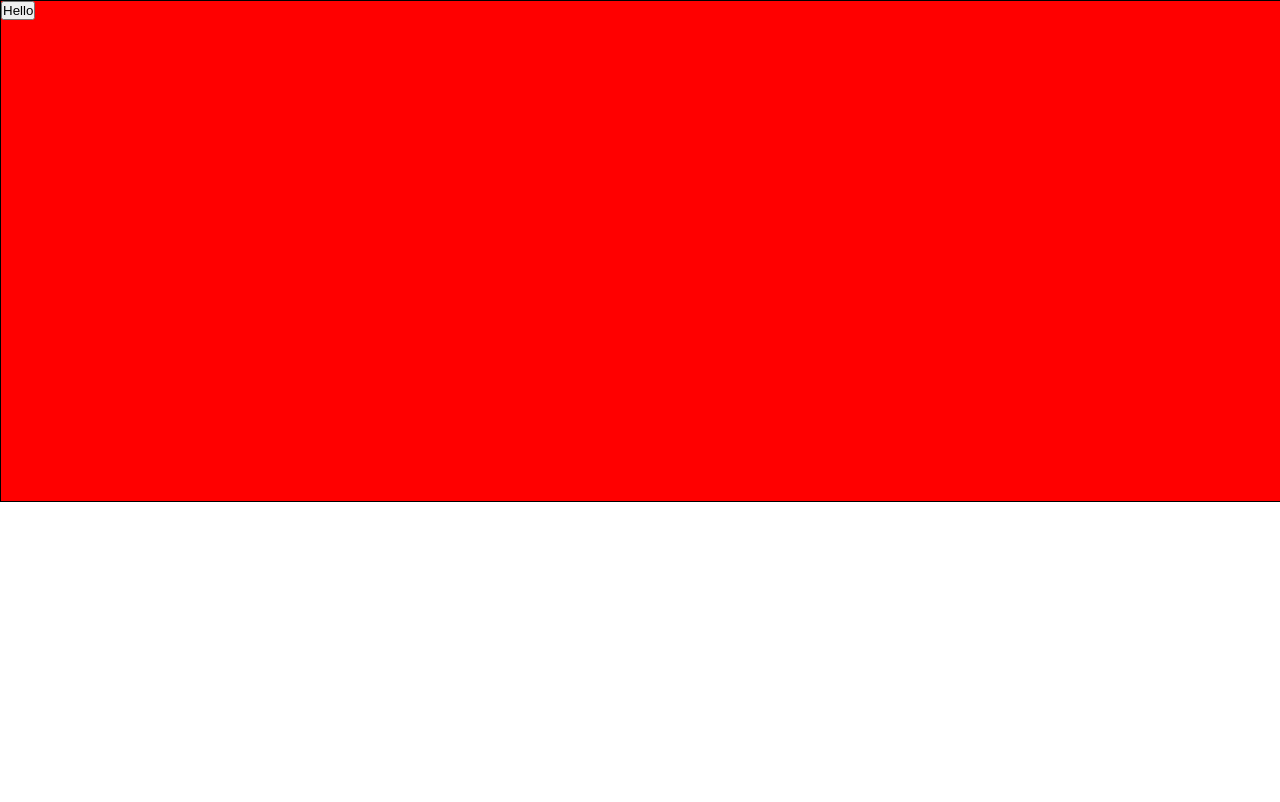
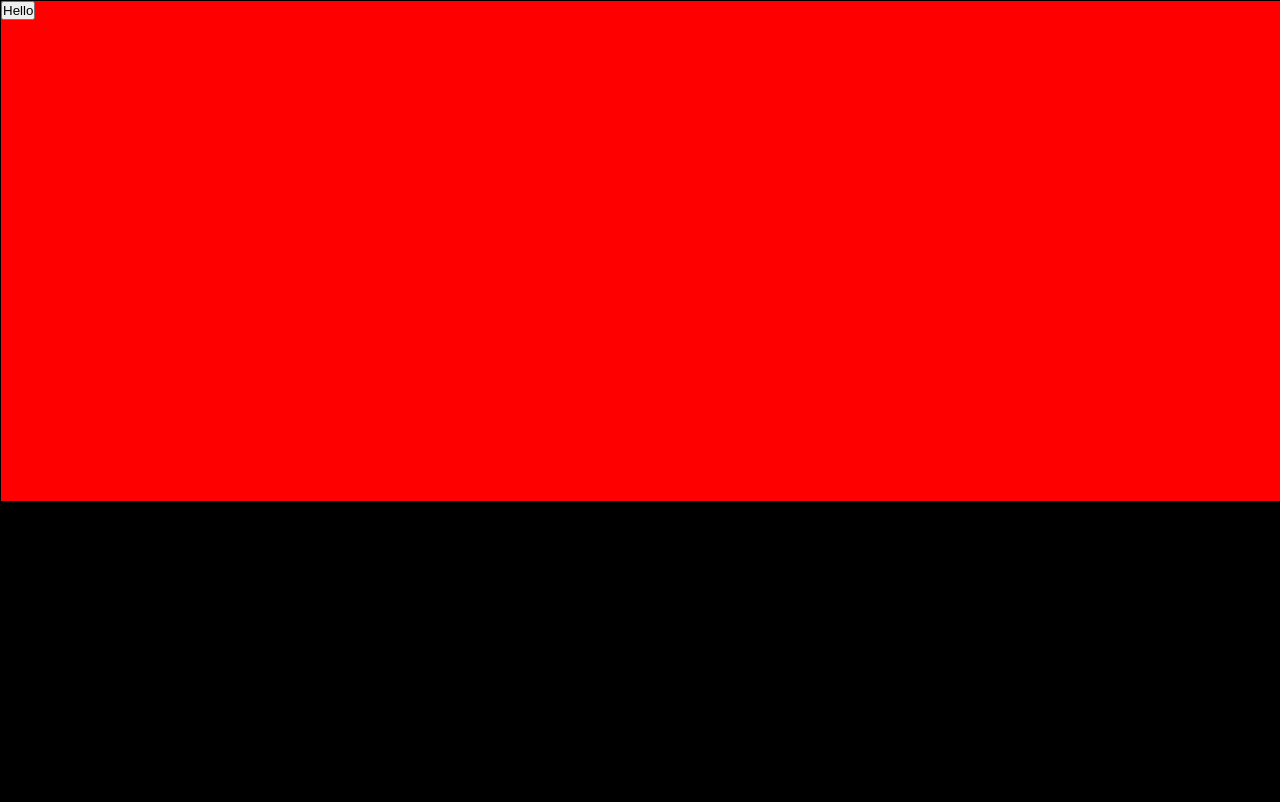
Before and after one commit to Azizbekolimjonov/My_project, a plain HTML site: page index.html in a window 1280 px wide. Drawn offline with Linux system fonts and the light colour scheme.

Commit message:
Update index.html

```diff
--- a/index.html
+++ b/index.html
@@ -11,11 +11,20 @@
       width: 100%;
       height: 500px;
       background: red;
+    }
+    .footer{
+    height: 300px;
+    width: 100%;
+    background: black;
+    }
   </style>
 </head>
   <body>
     <div class="button-div">
       <button class="button">Hello</button>
     </div>
+    <div class="footer">
+    Mana Podval
+    </div>
   </body>
 </html>
```
